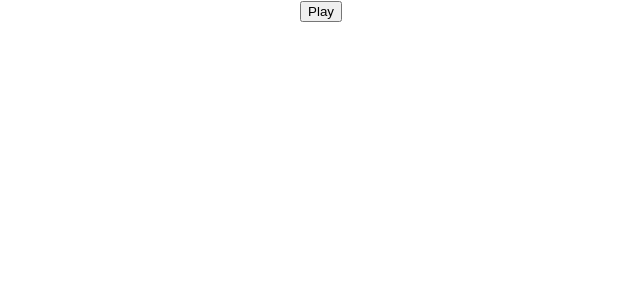
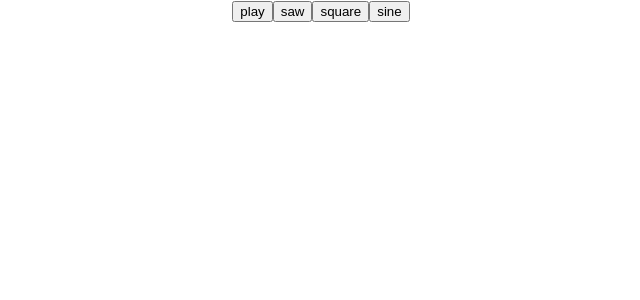
Before and after one commit to maniutin/inhale, a React (Create React App) app: page / in a window 1280 px wide. Shown: the top 300 px of the page, without its empty margins (319-959 px from the left). Built offline with nearby package versions, Linux system fonts and the light colour scheme.

Commit message:
add wave selector

```diff
--- a/src/SynthVoice.tsx
+++ b/src/SynthVoice.tsx
@@ -24,9 +24,14 @@ function SynthVoice() {
     Tone.Transport.cancel();
   };
   return (
-    <button onClick={isPlaying ? stopSynth : playSynth}>
-      {isPlaying ? "Stop" : "Play"}
-    </button>
+    <div>
+      <button onClick={isPlaying ? stopSynth : playSynth}>
+        {isPlaying ? "stop" : "play"}
+      </button>
+      <button onClick={() => (synth.oscillator.type = "sawtooth")}>saw</button>
+      <button onClick={() => (synth.oscillator.type = "square")}>square</button>
+      <button onClick={() => (synth.oscillator.type = "sine")}>sine</button>
+    </div>
   );
 }
 
```
